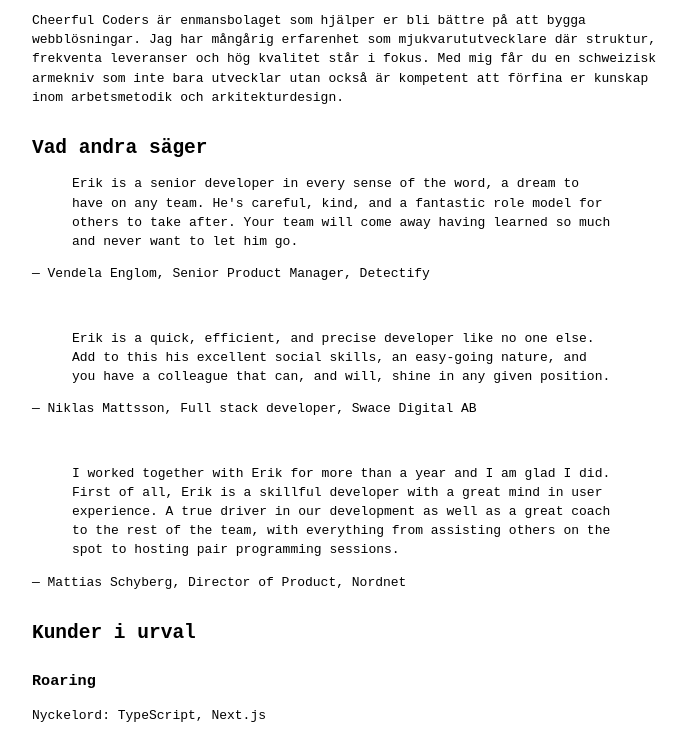
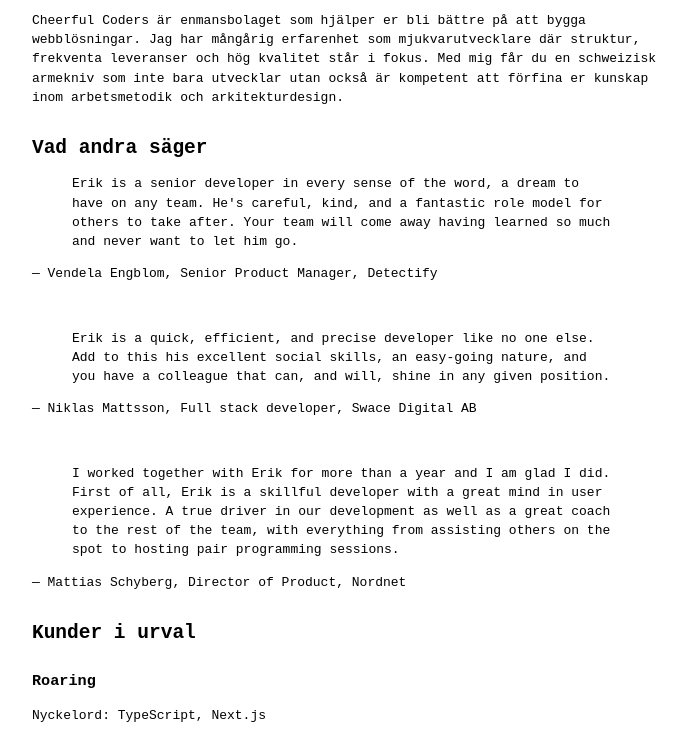
Before and after one commit to gish/cheerfulcoders-tithon, a plain HTML site: page index.html in a window 1280 px wide. Shown: the part 43-794 px from the top of the page, without its empty margins (296-982 px from the left). Drawn offline with Linux system fonts and the light colour scheme.

Commit message:
fix spelling

```diff
--- a/index.html
+++ b/index.html
@@ -36,7 +36,7 @@
       <h1 id="cheerful-coders-ab">Cheerful Coders AB</h1>
       <p>
         Cheerful Coders är enmansbolaget som hjälper er bli bättre på att bygga
-        webblösningar. Jag har mångårig erfarenhet som mjukvarututvecklare där
+        webblösningar. Jag har mångårig erfarenhet som mjukvarutvecklare där
         struktur, frekventa leveranser och hög kvalitet står i fokus. Med mig
         får du en schweizisk armekniv som inte bara utvecklar utan också är
         kompetent att förfina er kunskap inom arbetsmetodik och
@@ -51,7 +51,7 @@
           and never want to let him go.
         </p>
       </blockquote>
-      <p>— Vendela Englom, Senior Product Manager, Detectify</p>
+      <p>— Vendela Engblom, Senior Product Manager, Detectify</p>
       <br />
       <blockquote>
         <p>
```
